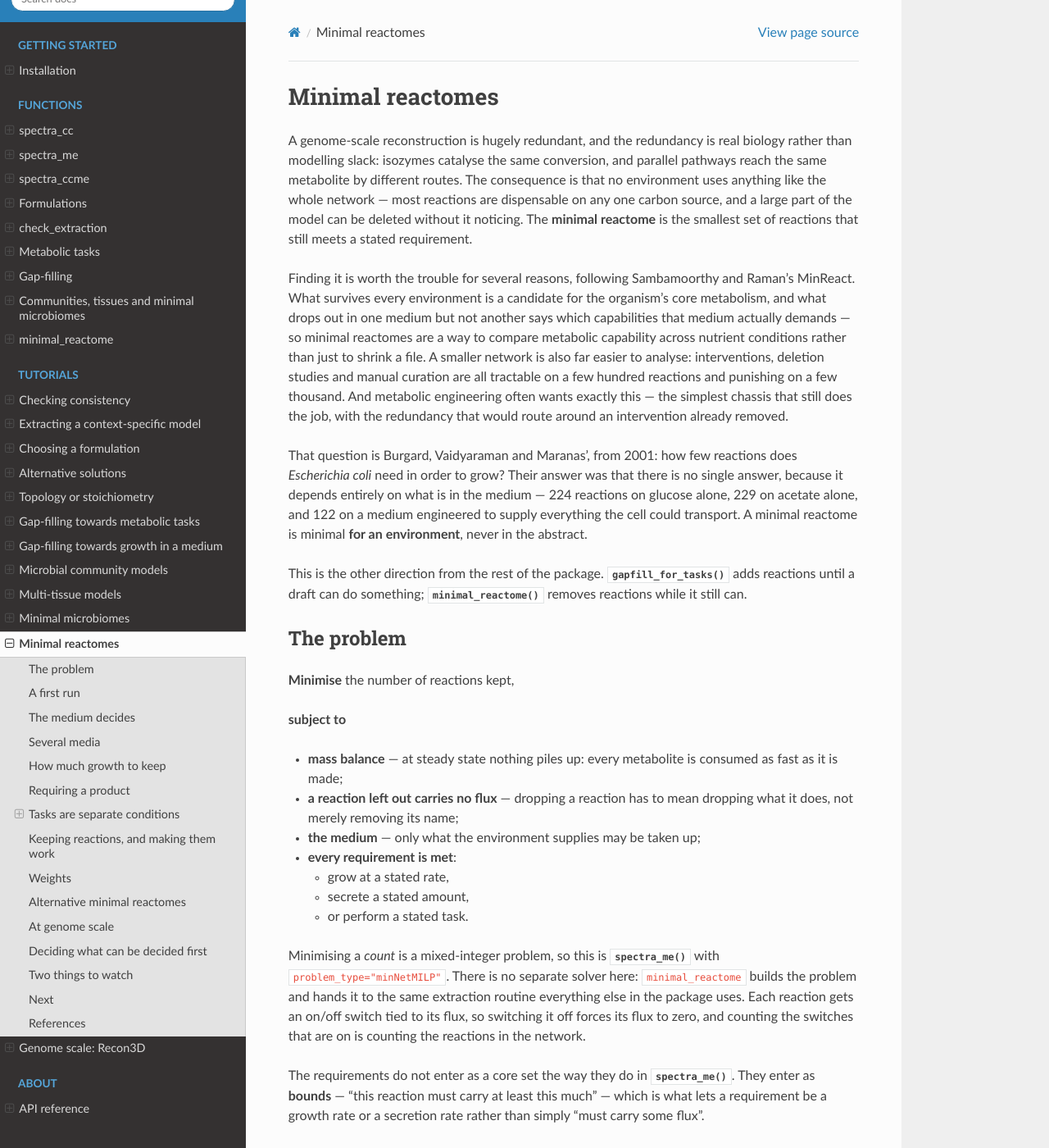
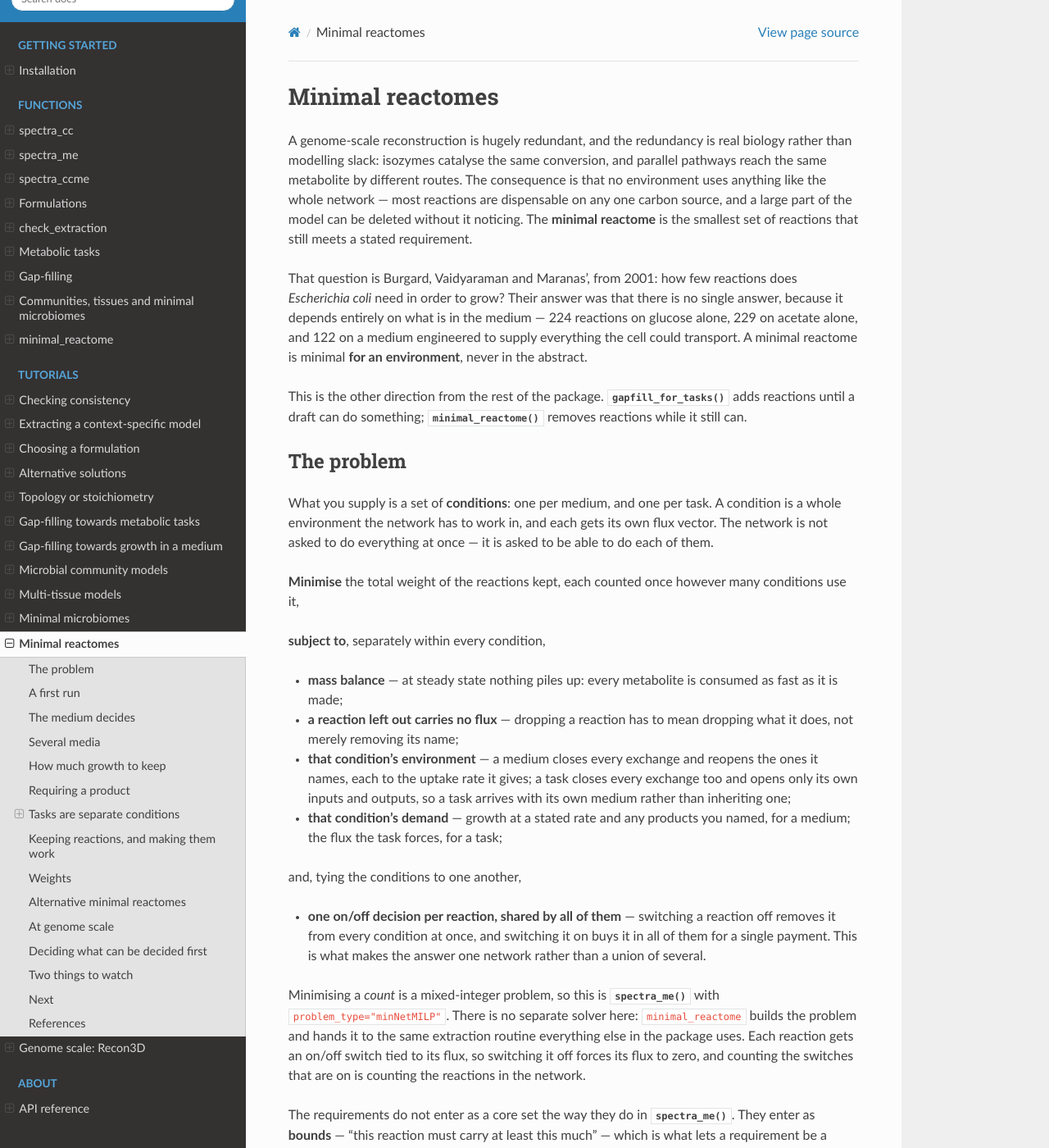
Before and after one commit to bisect-group/spectra-cobra, a Sphinx documentation site: the page built from docs/tutorials/minimal_reactome.rst, in a window 1280 px wide and 1400 px high. Shown: the whole window at 82% size. Built offline with Sphinx 7.4.7 and the Read the Docs theme 3.1.0, drawn with Linux system fonts in a browser that asks for light colours.

Commit message:
State the condition structure in the minimal reactome problem
The formal statement said "the medium", singular, and listed performing a
task as one requirement among growth and secretion. That hides what the
formulation actually does. Media and tasks are not requirements on one
flux vector; each is a condition with its own environment and its own flux
vector, and what makes the answer a single network is that one on/off
decision per reaction is shared across all of them.

The statement now says so, and says what a condition's environment is in
each case -- a medium reopens the exchanges it names, a task closes every
exchange and opens only its own inputs and outputs, so a task arrives with
its own medium rather than inheriting one.

Also drops the paragraph on why minimal reactomes are worth finding. The
page is about how to find one.

Co-Authored-By: Claude Opus 5 (1M context) <noreply@anthropic.com>

```diff
--- a/docs/tutorials/minimal_reactome.rst
+++ b/docs/tutorials/minimal_reactome.rst
@@ -9,18 +9,6 @@ network — most reactions are dispensable on any one carbon source, and a
 large part of the model can be deleted without it noticing. The **minimal
 reactome** is the smallest set of reactions that still meets a stated
 requirement.
-
-Finding it is worth the trouble for several reasons, following Sambamoorthy
-and Raman's MinReact. What survives every environment is a candidate for the
-organism's core metabolism, and what drops out in one medium but not another
-says which capabilities that medium actually demands — so minimal reactomes
-are a way to compare metabolic capability across nutrient conditions rather
-than just to shrink a file. A smaller network is also far easier to analyse:
-interventions, deletion studies and manual curation are all tractable on a
-few hundred reactions and punishing on a few thousand. And metabolic
-engineering often wants exactly this — the simplest chassis that still does
-the job, with the redundancy that would route around an intervention already
-removed.
 
 That question is Burgard, Vaidyaraman and Maranas', from 2001: how few
 reactions does *Escherichia coli* need in order to grow? Their answer was
@@ -37,20 +25,33 @@ still can.
 The problem
 -----------
 
-**Minimise** the number of reactions kept,
+What you supply is a set of **conditions**: one per medium, and one per
+task. A condition is a whole environment the network has to work in, and
+each gets its own flux vector. The network is not asked to do everything at
+once — it is asked to be able to do each of them.
 
-**subject to**
+**Minimise** the total weight of the reactions kept, each counted once
+however many conditions use it,
+
+**subject to**, separately within every condition,
 
 * **mass balance** — at steady state nothing piles up: every metabolite is
   consumed as fast as it is made;
 * **a reaction left out carries no flux** — dropping a reaction has to mean
   dropping what it does, not merely removing its name;
-* **the medium** — only what the environment supplies may be taken up;
-* **every requirement is met**:
+* **that condition's environment** — a medium closes every exchange and
+  reopens the ones it names, each to the uptake rate it gives; a task
+  closes every exchange too and opens only its own inputs and outputs, so
+  a task arrives with its own medium rather than inheriting one;
+* **that condition's demand** — growth at a stated rate and any products
+  you named, for a medium; the flux the task forces, for a task;
 
-  * grow at a stated rate,
-  * secrete a stated amount,
-  * or perform a stated task.
+and, tying the conditions to one another,
+
+* **one on/off decision per reaction, shared by all of them** — switching a
+  reaction off removes it from every condition at once, and switching it on
+  buys it in all of them for a single payment. This is what makes the answer
+  one network rather than a union of several.
 
 Minimising a *count* is a mixed-integer problem, so this is
 :func:`~spectra_cobra.spectra_me` with ``problem_type="minNetMILP"``. There
```
